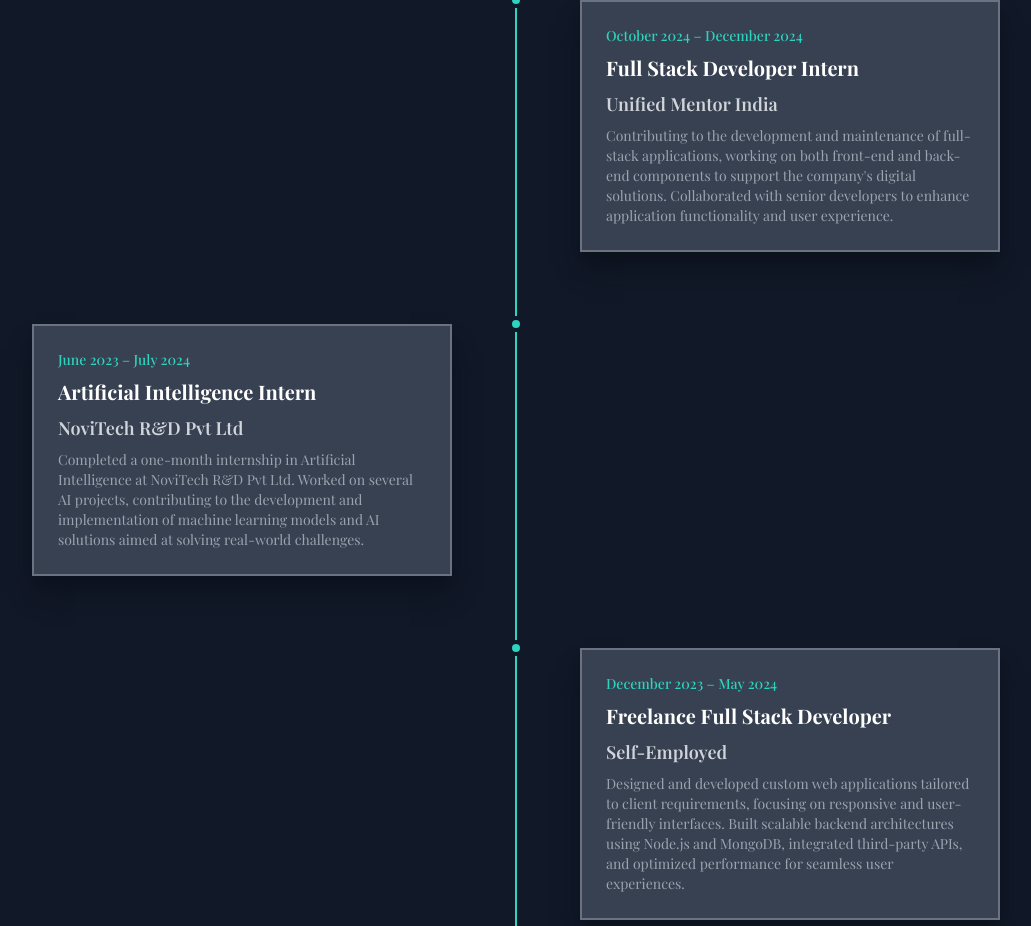
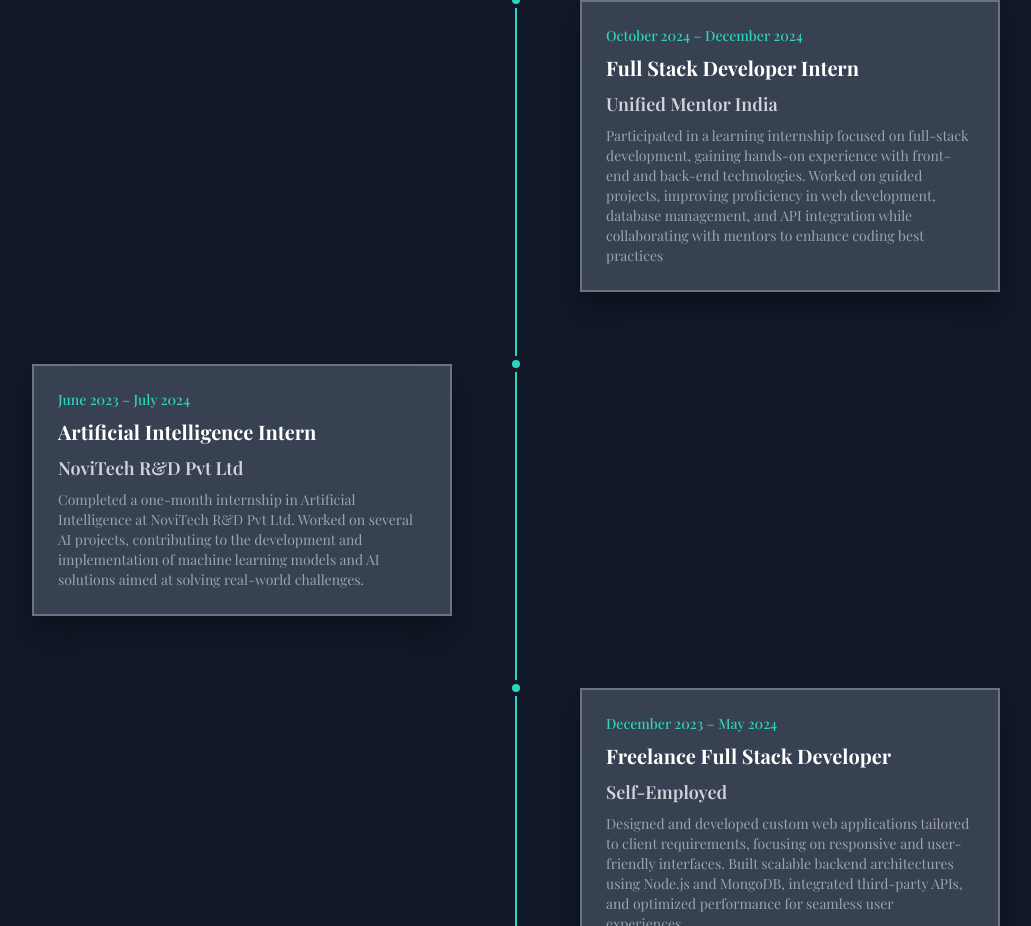
Before and after one commit to Usamafuward/portfolio, a React (Vite) app: page /experiences in a window 1280 px wide. Shown: the part 880-1806 px from the top of the page, without its empty margins (124-1155 px from the left). Built offline with nearby package versions, Linux system fonts and the light colour scheme.

Commit message:
latest change

```diff
--- a/src/pages/Experiences.jsx
+++ b/src/pages/Experiences.jsx
@@ -45,7 +45,7 @@ export default function Experiences() {
     {
       title: "Full Stack Developer Intern",
       description:
-        "Contributing to the development and maintenance of full-stack applications, working on both front-end and back-end components to support the company's digital solutions. Collaborated with senior developers to enhance application functionality and user experience.",
+        "Participated in a learning internship focused on full-stack development, gaining hands-on experience with front-end and back-end technologies. Worked on guided projects, improving proficiency in web development, database management, and API integration while collaborating with mentors to enhance coding best practices",
       duration: "October 2024 – December 2024",
       company: "Unified Mentor India",
     },
```
